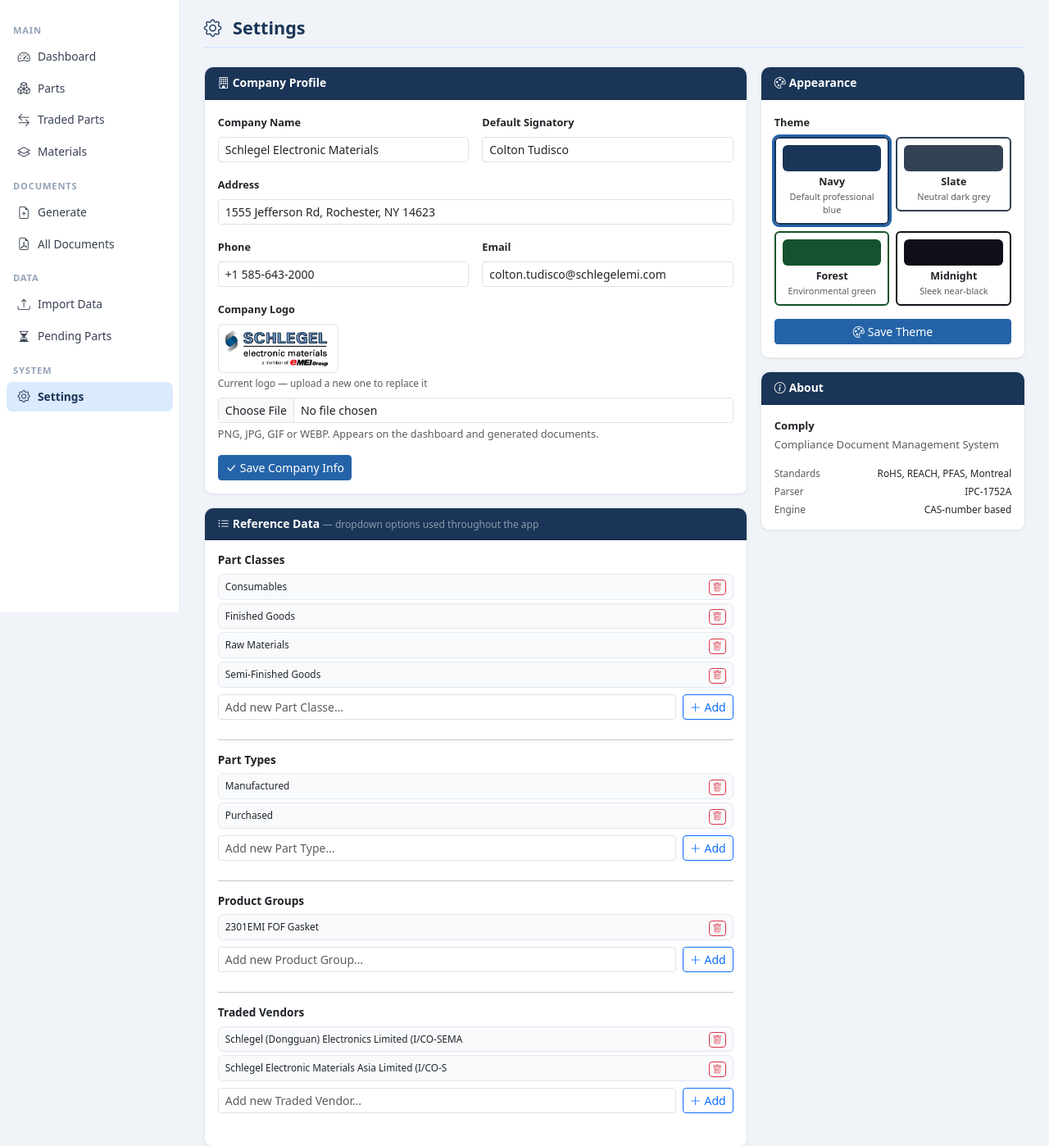
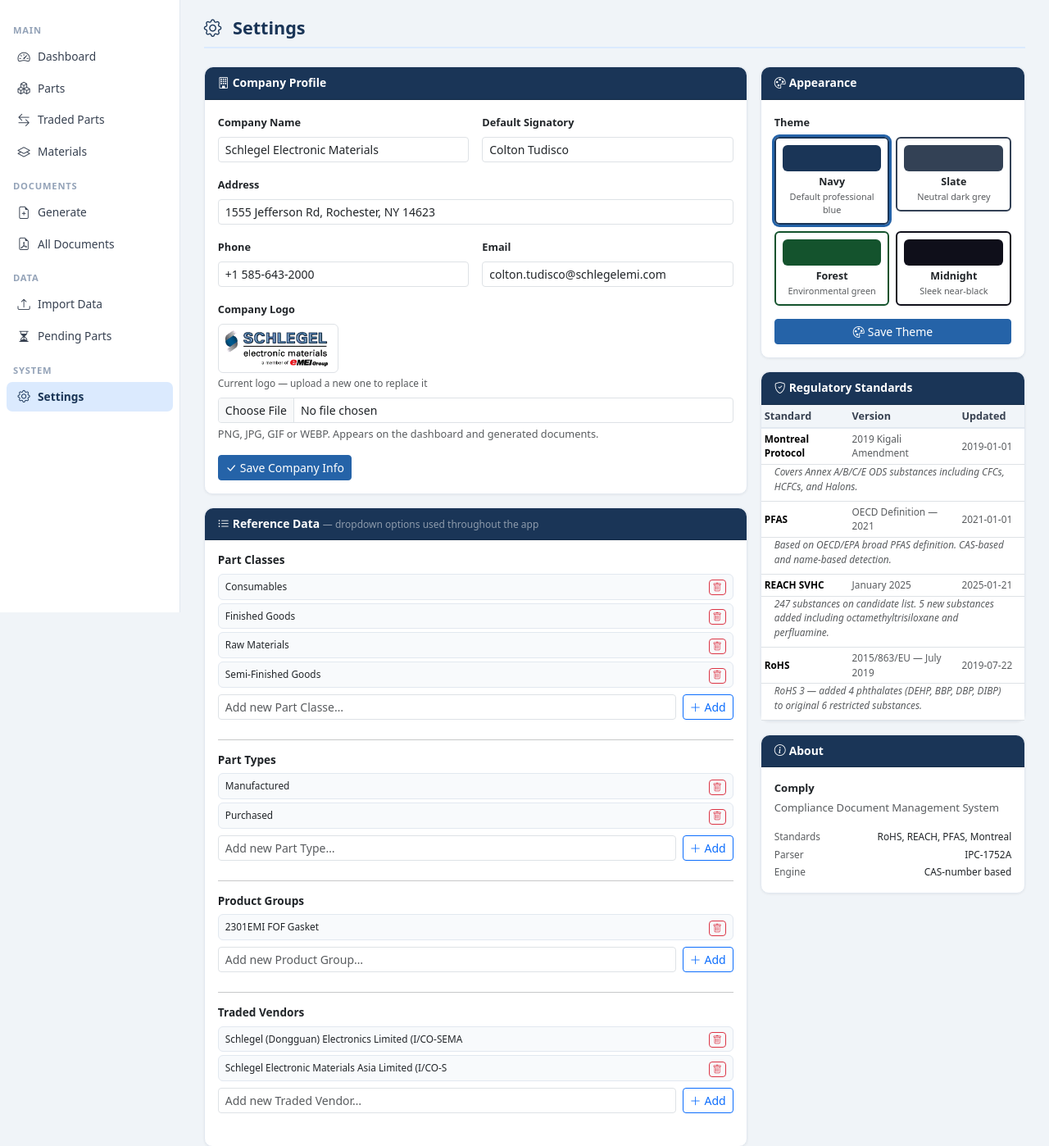
Before and after one commit to Colton-Tudisco/quality-compliance-project, a Flask app: page /settings in a window 1280 px wide. Shown: the part 53-1451 px from the top of the page at 82% size. Run offline with Flask 3, Linux system fonts and the light colour scheme; data comes from the database, SQL or seed files in the repository; both versions use the stored data as it was after the commit.

Commit message:
feat: add regulatory versioning and compliance update notifications
- Add regulatory_versions and user_acknowledged_versions tables
- Seed initial versions for RoHS, REACH SVHC, PFAS, and Montreal Protocol
- Add version tracking comments to compliance_engine.py docstring
- Add context processor to inject unacknowledged updates into all pages
- Add yellow notification banners in base.html with per-version dismissal
- Add acknowledge route to permanently dismiss banners per version
- Add Regulatory Standards card to Settings page showing version history

```diff
--- a/app.py
+++ b/app.py
@@ -46,13 +46,38 @@
 # ---------------------------------------------------------------------------
 # DB helpers
 # ---------------------------------------------------------------------------
-
 def get_db():
     conn = sqlite3.connect(DB_PATH)
     conn.row_factory = sqlite3.Row
     conn.execute("PRAGMA foreign_keys = ON")
     return conn
 
+def get_unacknowledged_versions():
+    """
+    Returns a list of regulatory versions the user hasn't acknowledged yet.
+    Each item is a dict with standard, version, updated_at, and notes.
+    """
+    conn = get_db()
+    rows = conn.execute("""
+        SELECT rv.standard, rv.version, rv.updated_at, rv.notes
+        FROM regulatory_versions rv
+        WHERE NOT EXISTS (
+            SELECT 1 FROM user_acknowledged_versions uav
+            WHERE uav.standard = rv.standard
+            AND uav.version = rv.version
+        )
+        ORDER BY rv.updated_at DESC
+    """).fetchall()
+    conn.close()
+    return [dict(r) for r in rows]
+
+@app.context_processor
+def inject_regulatory_notifications():
+    try:
+        updates = get_unacknowledged_versions()
+    except Exception:
+        updates = []
+    return dict(regulatory_updates=updates)
 
 def init_db():
     conn = get_db()
@@ -206,6 +231,22 @@
             staged_at       TEXT DEFAULT (datetime('now')),
             notes           TEXT
         );
+
+        CREATE TABLE IF NOT EXISTS regulatory_versions (
+            id          INTEGER PRIMARY KEY AUTOINCREMENT,
+            standard    TEXT UNIQUE NOT NULL,
+            version     TEXT NOT NULL,
+            updated_at  TEXT NOT NULL,
+            notes       TEXT
+         );
+
+        CREATE TABLE IF NOT EXISTS user_acknowledged_versions (
+            id           INTEGER PRIMARY KEY AUTOINCREMENT,
+            standard     TEXT NOT NULL,
+            version      TEXT NOT NULL,
+            acknowledged_at TEXT DEFAULT (datetime('now')),
+            UNIQUE(standard, version)
+        );
     """)
 
     conn.commit()
@@ -226,6 +267,19 @@
             INSERT OR IGNORE INTO reference_data (category, value)
             VALUES (?, ?)
         """, (category, value))
+
+    # Seed regulatory versions if not already present
+    regulatory_defaults = [
+        ("RoHS",             "2015/863/EU — July 2019",  "2019-07-22", "RoHS 3 — added 4 phthalates (DEHP, BBP, DBP, DIBP) to original 6 restricted substances."),
+        ("REACH SVHC",       "January 2025",             "2025-01-21", "247 substances on candidate list. 5 new substances added including octamethyltrisiloxane and perfluamine."),
+        ("PFAS",             "OECD Definition — 2021",   "2021-01-01", "Based on OECD/EPA broad PFAS definition. CAS-based and name-based detection."),
+        ("Montreal Protocol","2019 Kigali Amendment",    "2019-01-01", "Covers Annex A/B/C/E ODS substances including CFCs, HCFCs, and Halons."),
+    ]
+    for standard, version, updated_at, notes in regulatory_defaults:
+        conn.execute("""
+            INSERT OR IGNORE INTO regulatory_versions (standard, version, updated_at, notes)
+            VALUES (?, ?, ?, ?)
+        """, (standard, version, updated_at, notes))
 
     # Seed default settings if not already present
     default_settings = [
@@ -531,7 +585,7 @@
         SELECT * FROM reference_data ORDER BY category, sort_order, value
     """).fetchall()
 
-    # Group reference data by category for the template
+# Group reference data by category for the template
     from itertools import groupby
     ref_grouped = {}
     for row in ref_data:
@@ -540,10 +594,15 @@
             ref_grouped[cat] = []
         ref_grouped[cat].append(dict(row))
 
+    reg_versions = conn.execute(
+        "SELECT * FROM regulatory_versions ORDER BY standard"
+    ).fetchall()
+
     conn.close()
     return render_template("settings.html",
                            settings=settings,
-                           ref_grouped=ref_grouped)
+                           ref_grouped=ref_grouped,
+                           reg_versions=reg_versions)
 
 @app.route("/")
 def dashboard():
@@ -846,6 +905,20 @@
     flash("Pending part discarded.", "info")
     return redirect(url_for("pending_parts"))
 
+@app.route("/settings/acknowledge-version", methods=["POST"])
+def acknowledge_version():
+    standard = request.form.get("standard")
+    version  = request.form.get("version")
+    if standard and version:
+        conn = get_db()
+        conn.execute("""
+            INSERT OR IGNORE INTO user_acknowledged_versions (standard, version)
+            VALUES (?, ?)
+        """, (standard, version))
+        conn.commit()
+        conn.close()
+    return redirect(request.referrer or url_for("dashboard"))
+
 @app.route("/parts/hidden")
 def hidden_parts():
     conn = get_db()
--- a/compliance_engine.py
+++ b/compliance_engine.py
@@ -1,14 +1,19 @@
 """
 Compliance Engine — CAS-number-based regulatory determination
-Replaces keyword heuristics with authoritative reference table lookups.
 
-Standards covered:
-  - RoHS      EU Directive 2011/65/EU + 2015/863/EU (Annex II, 10 substances)
-  - REACH     EC 1907/2006 SVHC Candidate List (Article 59)
-  - PFAS      OECD/EPA per- and polyfluoroalkyl substance families
-  - Montreal  Montreal Protocol Annex A/B/C/E ozone depleting substances
+Standard versions (update these comments when reference data is updated):
+  RoHS:             EU Directive 2011/65/EU + 2015/863/EU — Annex II
+                    Current: 10 substances + 4 phthalates (RoHS 3, July 2019)
+  REACH SVHC:       ECHA Candidate List — January 2025
+                    Current: 247 substances total, partial CAS coverage included
+  PFAS:             OECD/EPA broad definition — 2021
+                    Current: CAS-based + name-indicator detection
+  Montreal Protocol:Montreal Protocol Annex A/B/C/E — Kigali Amendment 2019
+                    Current: CFCs, HCFCs, Halons, Methyl Bromide
+
+TODO (end of v1): Wire compliance checks to pull SVHC_CAS from regulatory_versions
+                  + svhc_list DB tables. Add user notification banner on version update.
 """
-
 
 # ---------------------------------------------------------------------------
 # Reference Tables
--- a/templates/base.html
+++ b/templates/base.html
@@ -187,6 +187,30 @@
   </aside>
 
   <main class="main-content">
+{% if regulatory_updates %}
+  {% for update in regulatory_updates %}
+  <div class="alert d-flex align-items-start justify-content-between py-2 px-3 mb-2"
+       style="background:#fffbeb; border-left:4px solid #d97706; border-radius:8px;">
+    <div>
+      <strong><i class="bi bi-shield-exclamation me-1 text-warning"></i>Compliance Update:</strong>
+      <strong>{{ update.standard }}</strong> reference data has been updated to
+      <strong>{{ update.version }}</strong>
+      {% if update.notes %}
+      <span class="text-muted small ms-1">— {{ update.notes }}</span>
+      {% endif %}
+    </div>
+    <form method="post" action="/settings/acknowledge-version" class="ms-3 flex-shrink-0">
+      <input type="hidden" name="standard" value="{{ update.standard }}"/>
+      <input type="hidden" name="version"  value="{{ update.version }}"/>
+      <button type="submit" class="btn btn-sm btn-outline-warning py-0 px-2">
+        Got it
+      </button>
+    </form>
+  </div>
+  {% endfor %}
+{% endif %}
+
+
 {% with messages = get_flashed_messages(with_categories=true) %}
   {% if messages %}
     {% for cat, msg in messages %}
--- a/templates/settings.html
+++ b/templates/settings.html
@@ -192,6 +192,45 @@
       </div>
     </div>
 
+    <!-- Regulatory Standards -->
+    <div class="card mb-3">
+      <div class="card-header">
+        <i class="bi bi-shield-check me-1"></i>Regulatory Standards
+      </div>
+      <div class="card-body p-0">
+        {% if reg_versions %}
+        <table class="table table-sm mb-0">
+          <thead>
+            <tr>
+              <th>Standard</th>
+              <th>Version</th>
+              <th>Updated</th>
+            </tr>
+          </thead>
+          <tbody>
+            {% for v in reg_versions %}
+            <tr>
+              <td class="fw-semibold text-xs">{{ v.standard }}</td>
+              <td class="text-xs text-muted">{{ v.version }}</td>
+              <td class="text-xs text-muted">{{ v.updated_at }}</td>
+            </tr>
+            {% if v.notes %}
+            <tr>
+              <td colspan="3" class="text-xs text-muted py-0 pb-2 px-3"
+                  style="font-style:italic; border-top:none;">
+                {{ v.notes }}
+              </td>
+            </tr>
+            {% endif %}
+            {% endfor %}
+          </tbody>
+        </table>
+        {% else %}
+        <p class="text-muted text-xs p-3 mb-0">No regulatory versions found.</p>
+        {% endif %}
+      </div>
+    </div>
+
     <!-- About -->
     <div class="card">
       <div class="card-header">
```
Also changed, not shown: comply.db.
